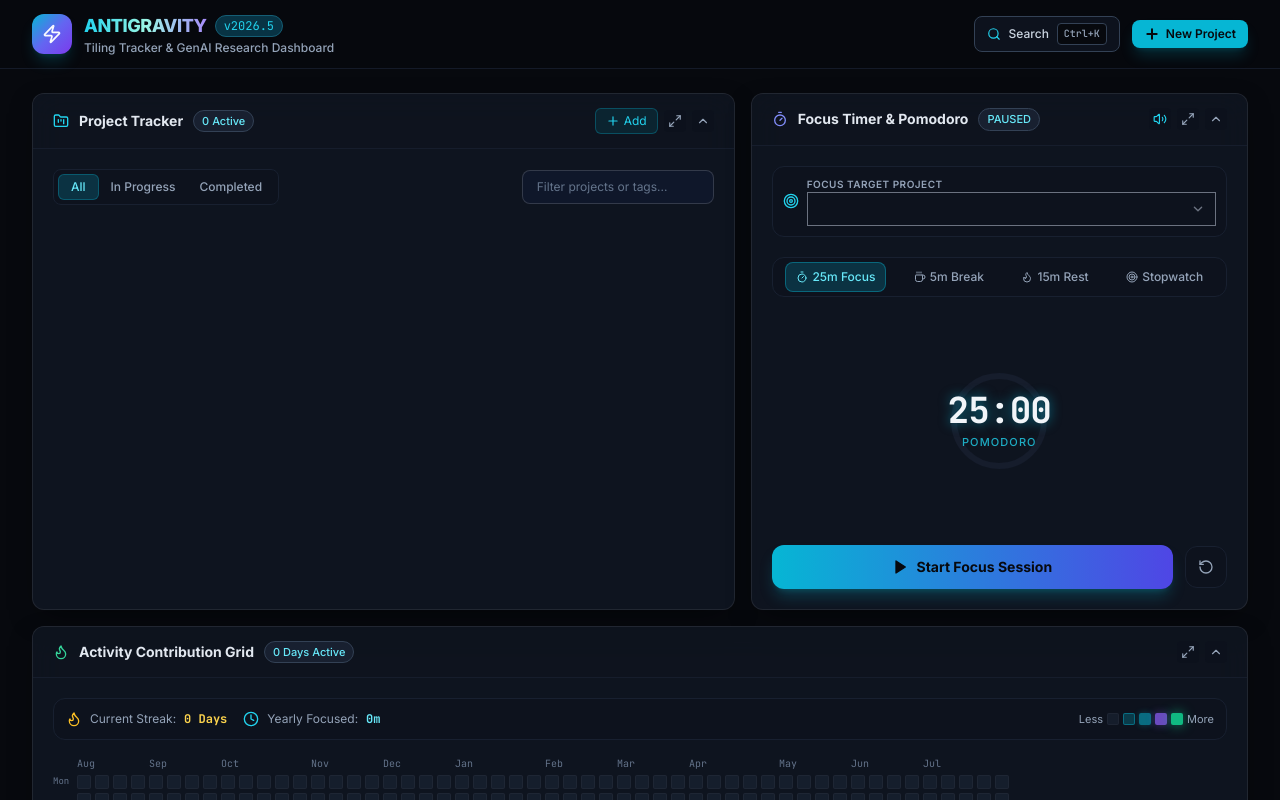
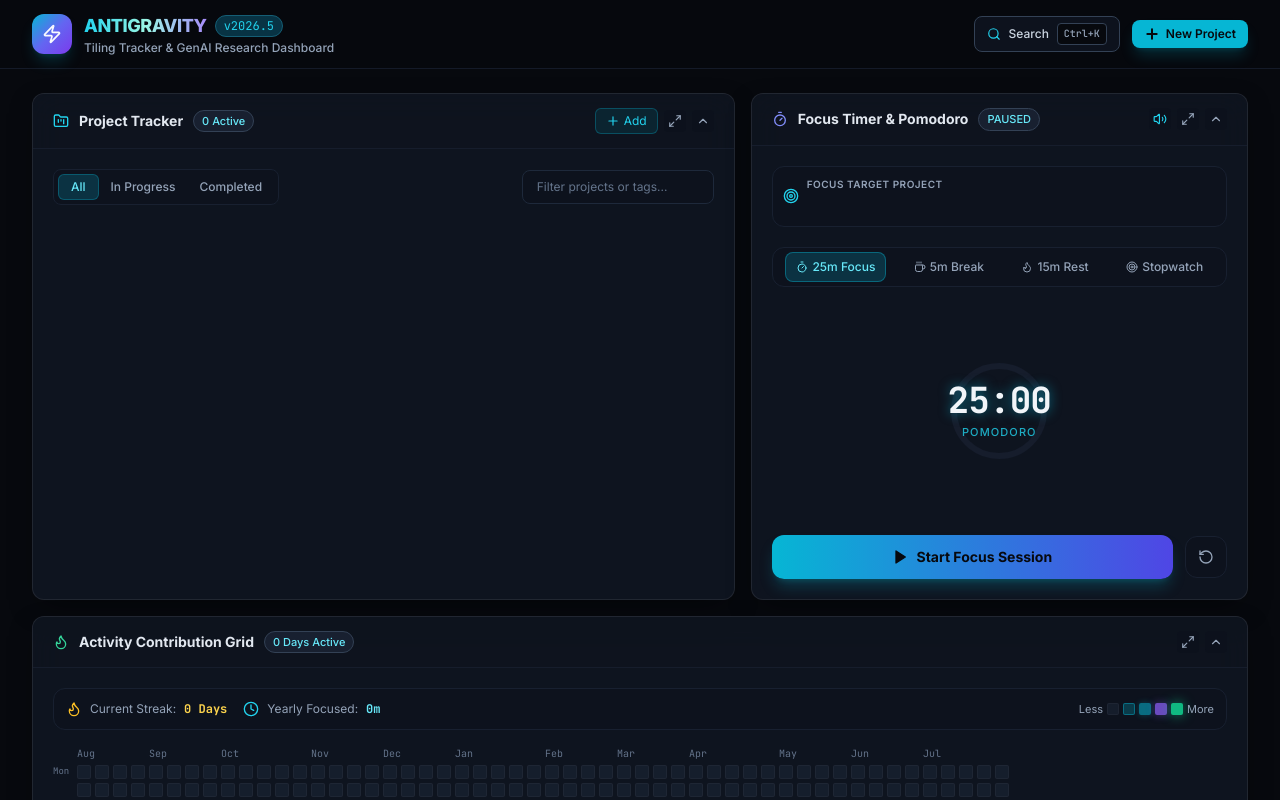
Before and after one commit to Ahnaf-Zahin-Alif/ProjectTracker, a React (Vite) app: page / in a window 1280 px wide. Shown: the top 800 px of the page. Built offline with nearby package versions, Linux system fonts and the light colour scheme.

Commit message:
Fix input white background override caused by tailwind forms CDN plugin

```diff
--- a/index.html
+++ b/index.html
@@ -26,7 +26,7 @@
     </script>
 
     <!-- Tailwind CSS Play CDN Script -->
-    <script src="https://cdn.tailwindcss.com?plugins=forms,typography,aspect-ratio"></script>
+    <script src="https://cdn.tailwindcss.com?plugins=typography,aspect-ratio"></script>
     <script>
       tailwind.config = {
         darkMode: 'class',
--- a/src/index.css
+++ b/src/index.css
@@ -50,14 +50,51 @@ body {
   box-shadow: 0 0 20px rgba(6, 182, 212, 0.25);
 }
 
-/* Custom Input Styling & Autofill Fixes */
+/* Custom Input Styling & Dark Theme Form Fixes */
+input,
+textarea,
+select,
+[type='text'],
+[type='email'],
+[type='url'],
+[type='password'],
+[type='number'],
+[type='search'] {
+  background-color: #0d121d !important;
+  background: #0d121d !important;
+  color: #f8fafc !important;
+  border-color: #1e293b !important;
+  appearance: none !important;
+  -webkit-appearance: none !important;
+  -moz-appearance: none !important;
+  box-shadow: none !important;
+}
+
+input:focus,
+textarea:focus,
+select:focus,
+[type='text']:focus,
+[type='email']:focus,
+[type='url']:focus,
+[type='password']:focus,
+[type='number']:focus,
+[type='search']:focus {
+  background-color: #0d121d !important;
+  background: #0d121d !important;
+  color: #f8fafc !important;
+  border-color: #06b6d4 !important;
+  box-shadow: 0 0 0 2px rgba(6, 182, 212, 0.3) !important;
+  outline: none !important;
+}
+
 .glass-input {
-  background-color: #0f172a !important;
+  background-color: #0d121d !important;
+  background: #0d121d !important;
   color: #f8fafc !important;
-  border: 1px solid rgba(255, 255, 255, 0.15) !important;
+  border: 1px solid #1e293b !important;
   border-radius: 8px;
   padding: 8px 14px;
-  outline: none;
+  outline: none !important;
   transition: all 0.2s ease;
 }
 
@@ -67,7 +104,7 @@ body {
 
 .glass-input:focus {
   border-color: #06b6d4 !important;
-  box-shadow: 0 0 0 3px rgba(6, 182, 212, 0.25) !important;
+  box-shadow: 0 0 0 2px rgba(6, 182, 212, 0.3) !important;
 }
 
 /* Fix browser autofill / pasted link background & text color turning white */
@@ -79,14 +116,9 @@ textarea:-webkit-autofill:hover,
 textarea:-webkit-autofill:focus,
 select:-webkit-autofill {
   -webkit-text-fill-color: #f8fafc !important;
-  -webkit-box-shadow: 0 0 0px 1000px #0f172a inset !important;
+  -webkit-box-shadow: 0 0 0px 1000px #0d121d inset !important;
   transition: background-color 5000s ease-in-out 0s !important;
   color: #f8fafc !important;
-}
-
-input, textarea, select {
-  color: #f8fafc !important;
-  background-color: #0f172a;
 }
 
 /* Bento Grid System */
```
